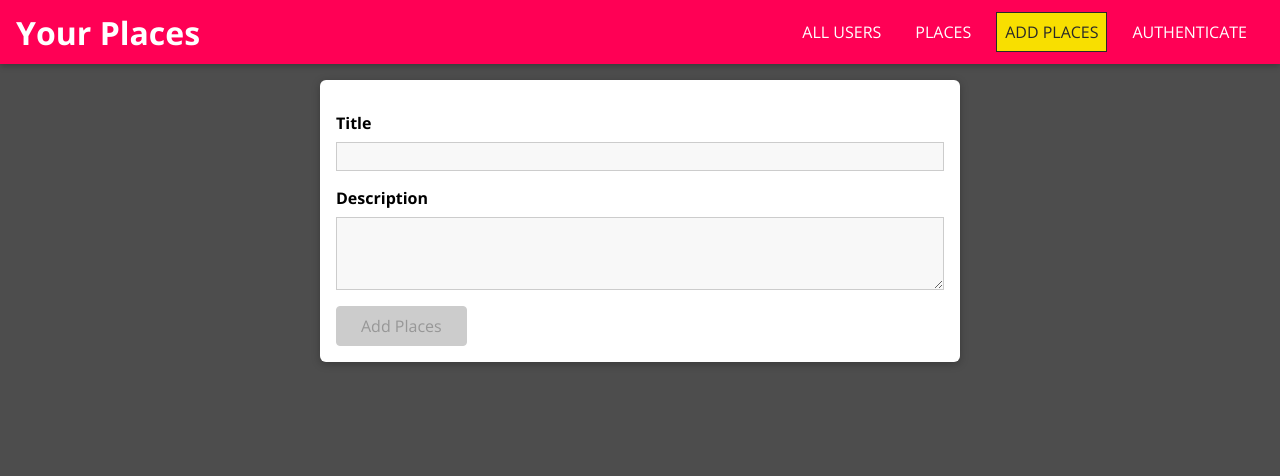
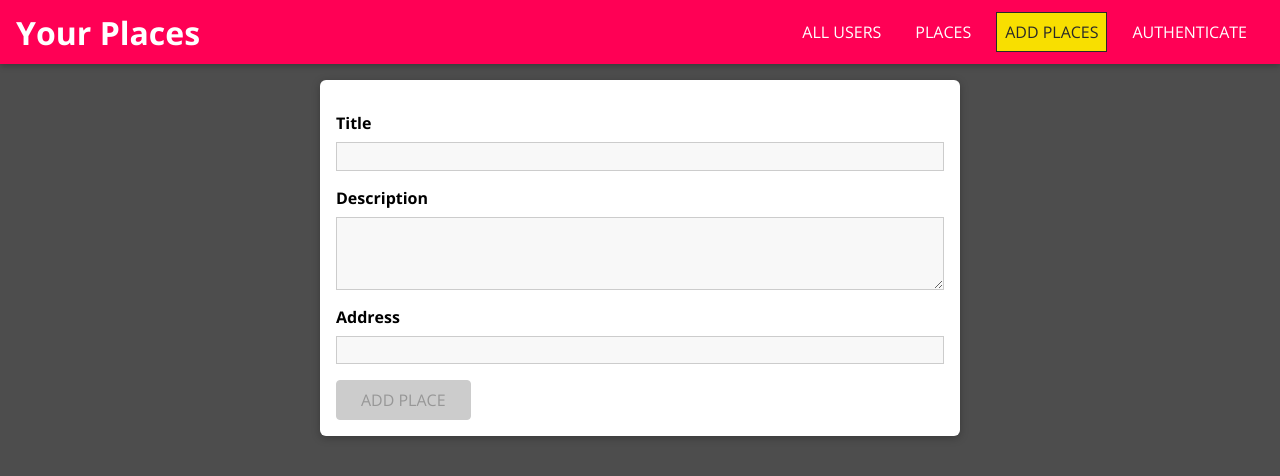
Before and after one commit to sandesh100poudel/massive-project-with-MERN, a React (Create React App) app: page /places/new in a window 1280 px wide. Shown: the top 476 px of the page. Built offline with nearby package versions, Linux system fonts and the light colour scheme.

Commit message:
sixtheen finishing the Add place form

```diff
--- a/src/places/pages/NewPlace.js
+++ b/src/places/pages/NewPlace.js
@@ -1,7 +1,11 @@
-import React,{useCallback,useReducer} from 'react';
+import React, { useCallback, useReducer } from 'react';
+
+import Input from '../../shared/components/FormElement/Input';
 import Button from '../../shared/components/FormElement/Button';
-import Input from '../../shared/components/FormElement/Input';
-import { VALIDATOR_REQUIRE,VALIDATOR_MINLENGTH } from '../../shared/util/validators';
+import {
+  VALIDATOR_REQUIRE,
+  VALIDATOR_MINLENGTH
+} from '../../shared/util/validators';
 import './NewPlace.css';
 
 const formReducer = (state, action) => {
@@ -28,49 +32,71 @@ const formReducer = (state, action) => {
   }
 };
 
+
+
 const NewPlace = () => {
-  const [formState, dispatch] = useReducer(formReducer,{
-    input:{
-      title:{
-        value:"",
-        isValid:false
+  const [formState, dispatch] = useReducer(formReducer, {
+    inputs: {
+      title: {
+        value: '',
+        isValid: false
       },
-      description:{
-        value:"",
-        isValid:false,
-
+      description: {
+        value: '',
+        isValid: false
       }
-    }, isValid:false
+    },
+    isValid: false
   });
 
-const inputHandler = useCallback((id,value,isValid)=>{
+  const inputHandler = useCallback((id, value, isValid) => {
     dispatch({
-    type:'INPUT_CHANGE',
-    value:value,
-    isValid:isValid,
-    inputId:id
-  })
-},[]);
+      type: 'INPUT_CHANGE',
+      value: value,
+      isValid: isValid,
+      inputId: id
+    });
+  }, []);
 
-  return <form className='place-form'>
+  const placeSubmitHandler = event =>{
+    event.preventDefault();
+    console.log(formState.inputs);
+  }
+
+  return (
+    <form className="place-form" onSubmit={placeSubmitHandler}>
       <Input
+        id="title"
         element="input"
         type="text"
         label="Title"
         validators={[VALIDATOR_REQUIRE()]}
-     errorText="please enter valid text "
-     onInput={inputHandler} />
+        errorText="Please enter a valid title."
+        onInput={inputHandler}
+      />
+      <Input
+        id="description"
+        element="textarea"
+        label="Description"
+        validators={[VALIDATOR_MINLENGTH(5)]}
+        errorText="Please enter a valid description (at least 5 characters)."
+        onInput={inputHandler}
+      />
 
 <Input
-    element="textarea"
-    type="text"
-     label="Description"
-     validators={[VALIDATOR_MINLENGTH(5)]}
-     errorText="please enter valid description "
-     onInput={inputHandler} />
+        id="address"
+        element="input"
+        label="Address"
+        validators={[VALIDATOR_REQUIRE()]}
+        errorText="Please enter a valid address (at least 5 characters)."
+        onInput={inputHandler}
+      />
 
-     <Button type="submit" disabled={!formState.isValid}>Add Places</Button>
+      <Button type="submit" disabled={!formState.isValid}>
+        ADD PLACE
+      </Button>
     </form>
+  );
 };
 
 export default NewPlace;
```
Lines whose indentation alone changed are shown as unchanged.
